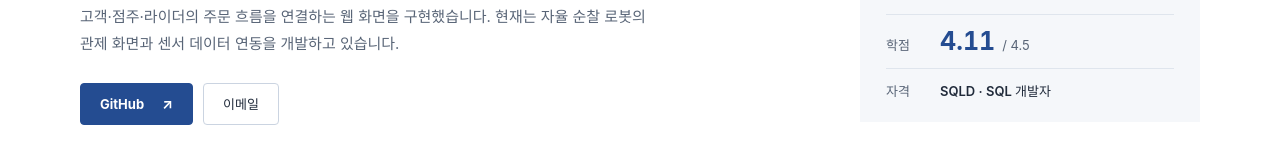
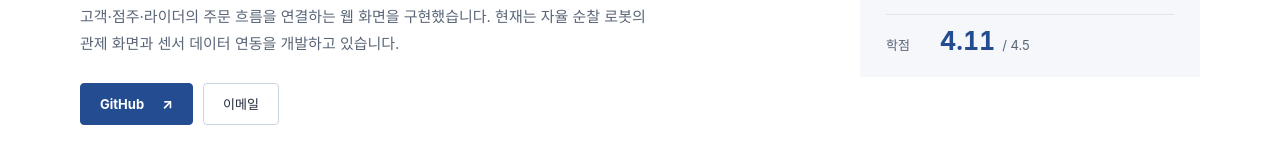
Before and after one commit to Parkjunyeong417/Parkjunyeong417.github.io, a React (Vite) app: page / in a window 1280 px wide. Shown: the part 317-480 px from the top of the page. Built offline with nearby package versions, Linux system fonts and the light colour scheme.

Commit message:
fix: 프로필 요약 섹션 자격증 삭제 및 개인정보 삭제

```diff
--- a/src/App.jsx
+++ b/src/App.jsx
@@ -313,10 +313,6 @@ export default function App() {
                       <span>/ {profile.gpaScale}</span>
                     </dd>
                   </div>
-                  <div>
-                    <dt>자격</dt>
-                    <dd>{profile.certification}</dd>
-                  </div>
                 </dl>
               </aside>
             </section>
--- a/src/data.js
+++ b/src/data.js
@@ -95,7 +95,7 @@ export const certifications = [
     technologies: "제1종 대형 운전면허",
     date: "2023.09.06",
     dateLabel: "면허 발급일",
-    certificateNumber: "13-21-606259-10",
+    certificateNumber: "",
     numberLabel: "운전면허번호",
     issuer: "경기도남부경찰청",
   },
```
